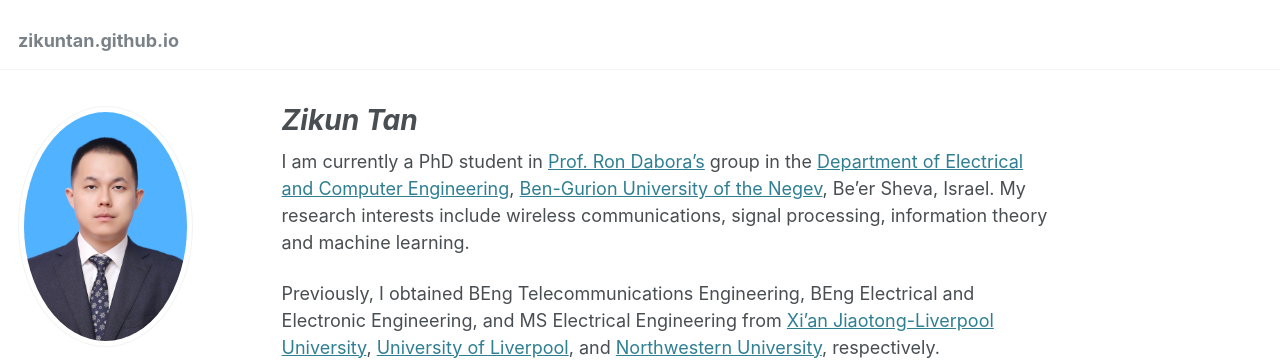
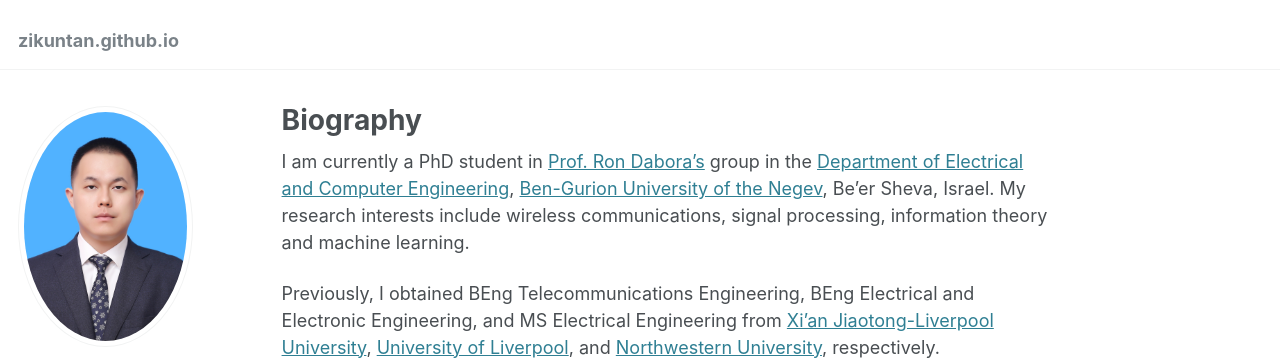
Before and after one commit to ZikunTan/zikuntan.github.io, a Jekyll site: the page built from _pages/about.md, in a window 1280 px wide. Shown: the top 360 px of the page. Built offline with Jekyll 4.4.1, drawn with Linux system fonts in a browser that asks for light colours.

Commit message:
Update about.md

```diff
--- a/_pages/about.md
+++ b/_pages/about.md
@@ -1,6 +1,6 @@
 ---
 permalink: /
-title: "***Zikun Tan***"
+title: "Biography"
 author_profile: true
 redirect_from:
   - /about/
```
